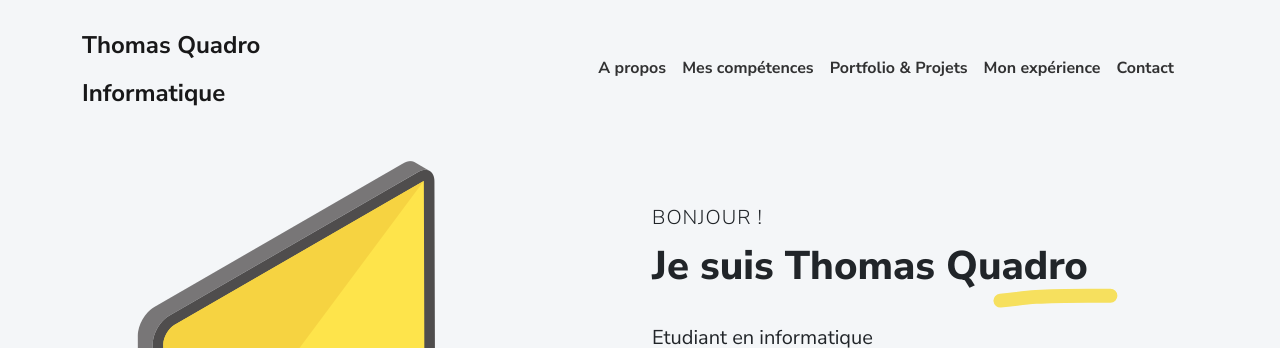
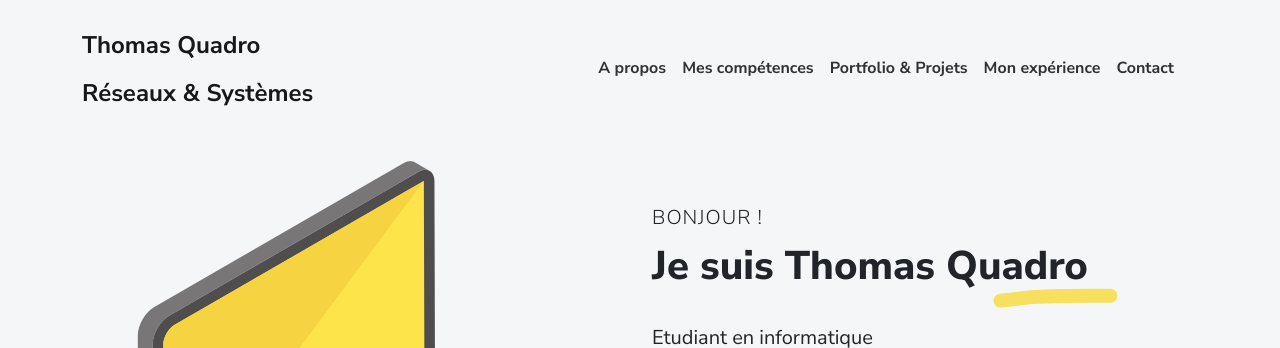
Before and after one commit to ThomasQuadro/Portfolio-Thomas-Quadro-Pro, a plain HTML site: page index.html in a window 1280 px wide. Shown: the top 348 px of the page. Drawn offline with Linux system fonts and the light colour scheme.

Commit message:
maj données 02/05/2023 changement titre

```diff
--- a/index.html
+++ b/index.html
@@ -31,7 +31,7 @@
   <body id="top">
     <header class="bg-light">
       <nav class="navbar navbar-expand-lg navbar-light bg-light" id="header-nav" role="navigation">
-        <div class="container"><a class="link-dark navbar-brand site-title mb-0" href="#">Thomas Quadro<br>Informatique</a>
+        <div class="container"><a class="link-dark navbar-brand site-title mb-0" href="#">Thomas Quadro<br>Réseaux & Systèmes</a>
           <button class="navbar-toggler" type="button" data-bs-toggle="collapse" data-bs-target="#navbarSupportedContent" aria-controls="navbarSupportedContent" aria-expanded="false" aria-label="Toggle navigation"><span class="navbar-toggler-icon"></span></button>
           <div class="collapse navbar-collapse" id="navbarSupportedContent">
             <ul class="navbar-nav ms-auto me-2">
```
